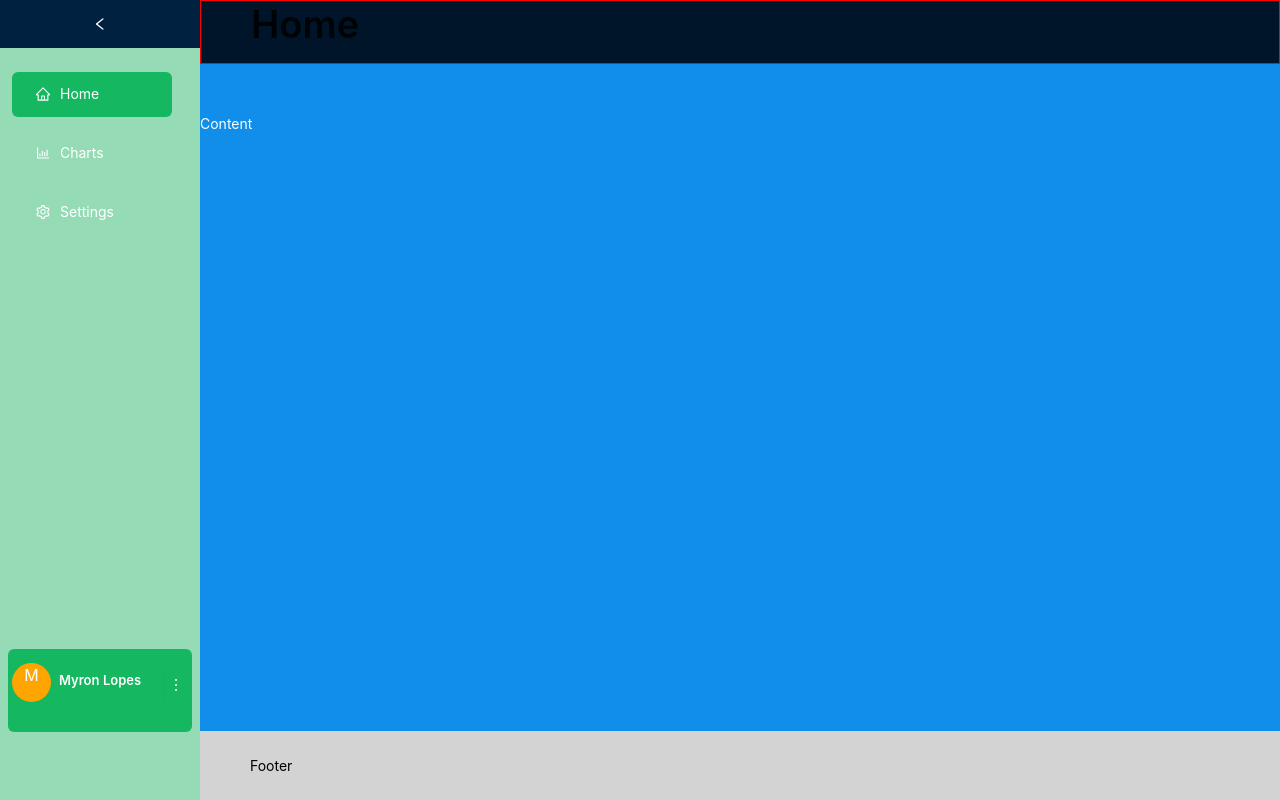
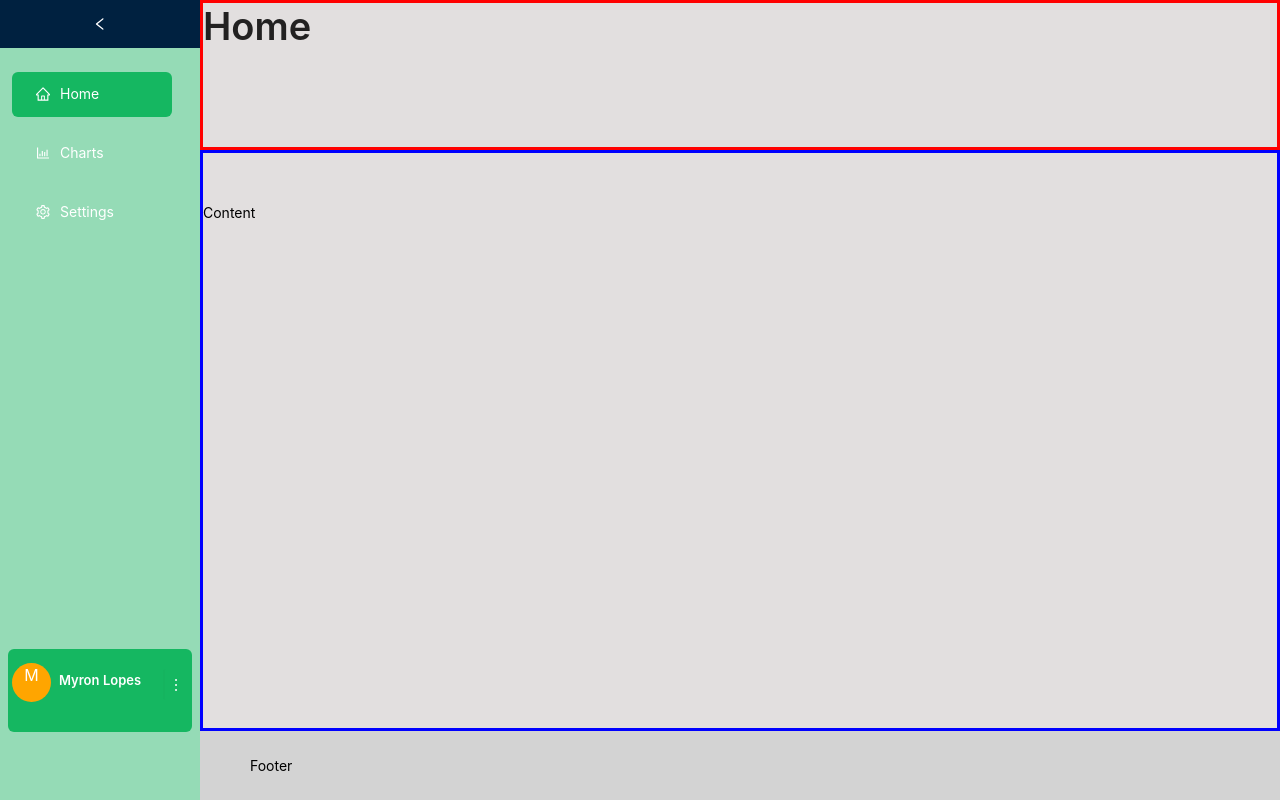
Before and after one commit to COS301-SE-2021/Integrated-Data-Intelligence-Suite, a React (Create React App) app in the folder frontend/: page / in a window 1280 px wide. Built offline with nearby package versions, Linux system fonts and the light colour scheme.

Commit message:
added map card to charts page content section

```diff
--- a/frontend/src/app/App.scss
+++ b/frontend/src/app/App.scss
@@ -26,6 +26,7 @@
 //Miscellaneous
 @import "../index.css";
 
-//Leaflet-Map
+//Chart Page and Leaflet Map
 @import '~leaflet/dist/leaflet.css';
+@import '../styles/ChartPage/ChartPage.css';
 //@import '../styles/leaflet_v0.7.7.css';
--- a/frontend/src/app/pages/ChartPage.js
+++ b/frontend/src/app/pages/ChartPage.js
@@ -1,9 +1,11 @@
 import React, {Component} from 'react';
 import SideBar from "../components/SideBar/SideBar";
 import {
-    Input, Layout
+    Input,
+    Layout,
+    Card,
+    Typography
 } from 'antd';
-import {Typography} from 'antd';
 import {Route, Switch} from "react-router-dom";
 import {MapContainer, TileLayer, Marker, Popup} from 'react-leaflet'
 import 'leaflet/dist/leaflet.css';
@@ -23,17 +25,26 @@ class ChartPage extends Component {
                     <Route exact path='/chart'>
                         <Layout id={'outer_layout'} className={'chart-page'}>
                             <SideBar/>
-                            <Layout>
+                            <Layout id={'inner_layout_div'}>
                                 <Header id={'top_bar'}>
-                                    <Title level={1}>ChartPage</Title>
+                                    <Title level={1}>Chart Page Title</Title>
                                 </Header>
 
                                 <Content id={'content_section'}>
+                                    <Card title="Default size card"
+                                          extra={<p>Tooltip</p>}
+                                          id={'map_card'}
+                                    >
+                                        <p>Card content</p>
                                         <MapContainer
                                             center={[51.505, -0.09]}
                                             zoom={13}
                                             scrollWheelZoom={false}
-                                        style={{height: 300, width: 300, border: '3px solid yellow'}}
+                                            style={{
+                                                height: 300,
+                                                width: 300,
+                                                border: '3px solid yellow'
+                                            }}
                                         >
                                             <TileLayer
                                                 attribution='&copy; <a href="http://osm.org/copyright">OpenStreetMap</a> contributors'
@@ -45,9 +56,10 @@ class ChartPage extends Component {
                                                 </Popup>
                                             </Marker>
                                         </MapContainer>
+                                    </Card>
+
                                 </Content>
 
-                                {/*<Footer id={'footer_section'}>Footer</Footer>*/}
                             </Layout>
                         </Layout>
                     </Route>
--- /dev/null
+++ b/frontend/src/styles/ChartPage/ChartPage.css
@@ -0,0 +1,56 @@
+/*
+* Chart Page.css
+* File contains all css for the chart page and its components?
+* NOTE: If a component is too large or requires in-depth styling or can be re-used in other pages
+    best to give that component its own file.
+*/
+
+#top_bar {
+    background: #E2DFDF;
+    color: #000000;
+    height: 150px;
+    /*padding: 0 1%;*/
+    padding: 0;
+    margin: 0;
+    border: 3px solid red;
+}
+
+#content_section{
+    background: #E2DFDF;
+    color: #000000;
+    /*height: 206px;*/
+    /*padding: 0 1%;*/
+    border: 3px solid blue;
+    padding: 0;
+
+    /*Scrolling Functionality*/
+    max-height: 100vh;
+    overflow-y: scroll;
+
+}
+
+/*Map Card*/
+#map_card{
+    border: 3px solid orange;
+    height: 700px;
+    width: 700px;
+}
+
+/*The div Div that Stores/contains everything on the right of the sidebar*/
+#inner_layout_div{
+    border: 3px solid green;
+}
+
+/*The div that Stores/Contains EVERYTHING inside it*/
+#outer_layout{
+    /*border:3px solid purple;*/
+    min-height: 100vh;
+    max-height: 100vh;
+
+    /*
+    *We dont want the Entire Outer div to overflow.*
+    * We want The sidebar to have its 'own' overflow
+    * and the content section to have its 'own' overflow
+    */
+    /*overflow:hidden*/
+}
--- a/frontend/src/styles/ContentSection/ContentSection.css
+++ b/frontend/src/styles/ContentSection/ContentSection.css
@@ -1,9 +1,23 @@
 @import '~antd/dist/antd.css';
 
+/******************
+* The Content Component as denoted by <Content> tag
+*
+*
+*
+*
+*
+*
+*
+******************************/
 
-ant-layout-content {
+.ant-layout-content {
     min-height: 120px;
     color: #fff;
     line-height: 120px;
     background: lightgrey;
 }
+
+[data-theme="dark"] .ant-layout-content {
+  background: #107bcb;
+}
--- a/frontend/src/styles/Footer/Footer.css
+++ b/frontend/src/styles/Footer/Footer.css
@@ -1,6 +1,25 @@
+/******************
+* The Footer Component as denoted by <Footer> tag
+*
+*
+*
+*
+*
+*
+*
+******************************/
+
+
 /*Footer*/
 .ant-layout-footer {
     line-height: 1.5;
     color: black;
     background: lightgrey;
 }
+
+[data-theme="dark"] .ant-layout-footer {
+  background: #6aa0c7;
+}
+.ant-layout-footer {
+  line-height: 1.5;
+}
--- a/frontend/src/styles/Header/Header.css
+++ b/frontend/src/styles/Header/Header.css
@@ -1,10 +1,21 @@
-/*************************************************************/
-/************************ Header *****************************/
-/*************************************************************/
+/******************
+* The Header Component as denoted by <Header>
+*
+*
+*
+*
+*
+*
+*
+******************************/
+@import '~antd/dist/antd.css';
+
+
 .ant-layout-header {
-    background: lightgrey;
+    background: #E2DFDF;
+    color: #000000;
     height: 206px;
-    padding: 0 1%;
+    /*padding: 0 1%;*/
     border: 1px solid red;
 }
 
@@ -15,43 +26,16 @@
 }
 
 
-@import '~antd/dist/antd.css';
+.code-box-demo {
+    text-align: center;
+}
 
 
-.code-box-demo {
-  text-align: center;
+[data-theme="dark"] .ant-layout-header {
+    background: #6aa0c7;
 }
-.ant-layout-header,
-.ant-layout-footer {
-  color: #fff;
-  background: #7dbcea;
+
+
+> .code-box-demo > .ant-layout + .ant-layout {
+    margin-top: 48px;
 }
-[data-theme="dark"] .ant-layout-header {
-  background: #6aa0c7;
-}
-[data-theme="dark"] .ant-layout-footer {
-  background: #6aa0c7;
-}
-.ant-layout-footer {
-  line-height: 1.5;
-}
-.ant-layout-sider {
-  color: #fff;
-  line-height: 120px;
-  background: #3ba0e9;
-}
-[data-theme="dark"] .ant-layout-sider {
-  background: #3499ec;
-}
-.ant-layout-content {
-  min-height: 120px;
-  color: #fff;
-  line-height: 120px;
-  background: rgba(16, 142, 233, 1);
-}
-[data-theme="dark"] .ant-layout-content {
-  background: #107bcb;
-}
-> .code-box-demo > .ant-layout + .ant-layout {
-  margin-top: 48px;
-}
--- a/frontend/src/styles/SideBar/SideBar.css
+++ b/frontend/src/styles/SideBar/SideBar.css
@@ -99,3 +99,7 @@
 .ant-menu-dark.ant-menu-dark:not(.ant-menu-horizontal) .ant-menu-item-selected {
     background-color: deeppink;
 }
+
+[data-theme="dark"] .ant-layout-sider {
+    background: #3499ec;
+}
```
Lines whose indentation alone changed are shown as unchanged.
